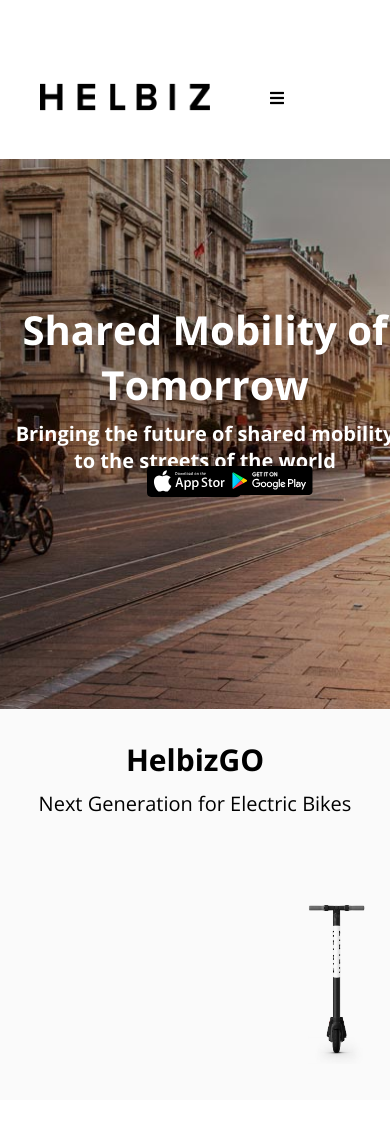
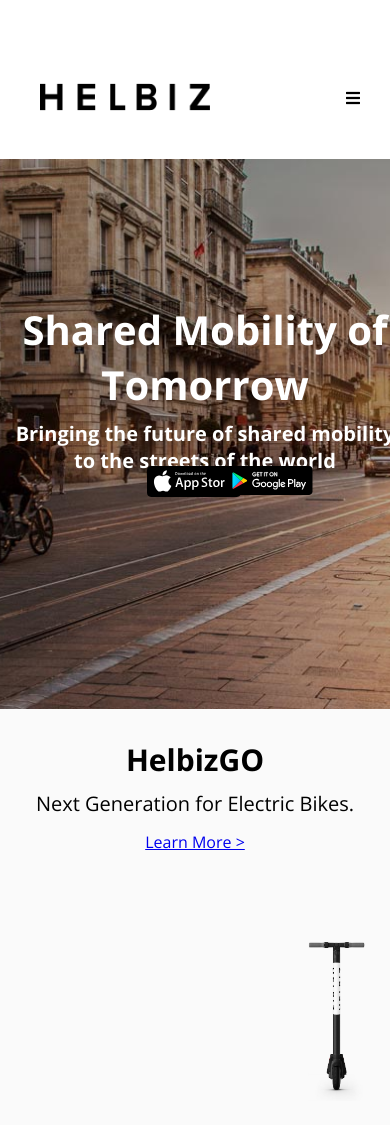
Before and after one commit to antoniaparini/html-css-helbiz, a plain HTML site: page index.html in a window 390 px wide. Drawn offline with nearby package versions, Linux system fonts and the light colour scheme.

```diff
--- a/css/style.css
+++ b/css/style.css
@@ -8,7 +8,15 @@ body {
 }
 
 /**UTILITIES**/
+/*TYpography*/
+h4 {
+  font-weight: 400;
+  margin-bottom: 10px;
+}
 
+a {
+  font-size: 16px;
+}
 /*container width*/
 .container {
   width:100%;
@@ -123,6 +131,7 @@ body {
     }
 
 .col-xs-4 i {
+  float: right;
   margin-top: 50px;
   max-width:200px;
   max-height:100px;
--- a/index.html
+++ b/index.html
@@ -38,7 +38,10 @@
       <div class="container display background">
         <div class="col-xs-12 ">
           <div class="box">HelbizGO</div>
-            <div class="box2">Next Generation for Electric Bikes</div>
+            <div class="box2">
+              <h4>Next Generation for Electric Bikes.</h4>
+              <a href="#">Learn More ></a>
+            </div>
               <img class="seg"src="./img/go-segway.jpg" alt="segway">
         </div>
 
```
